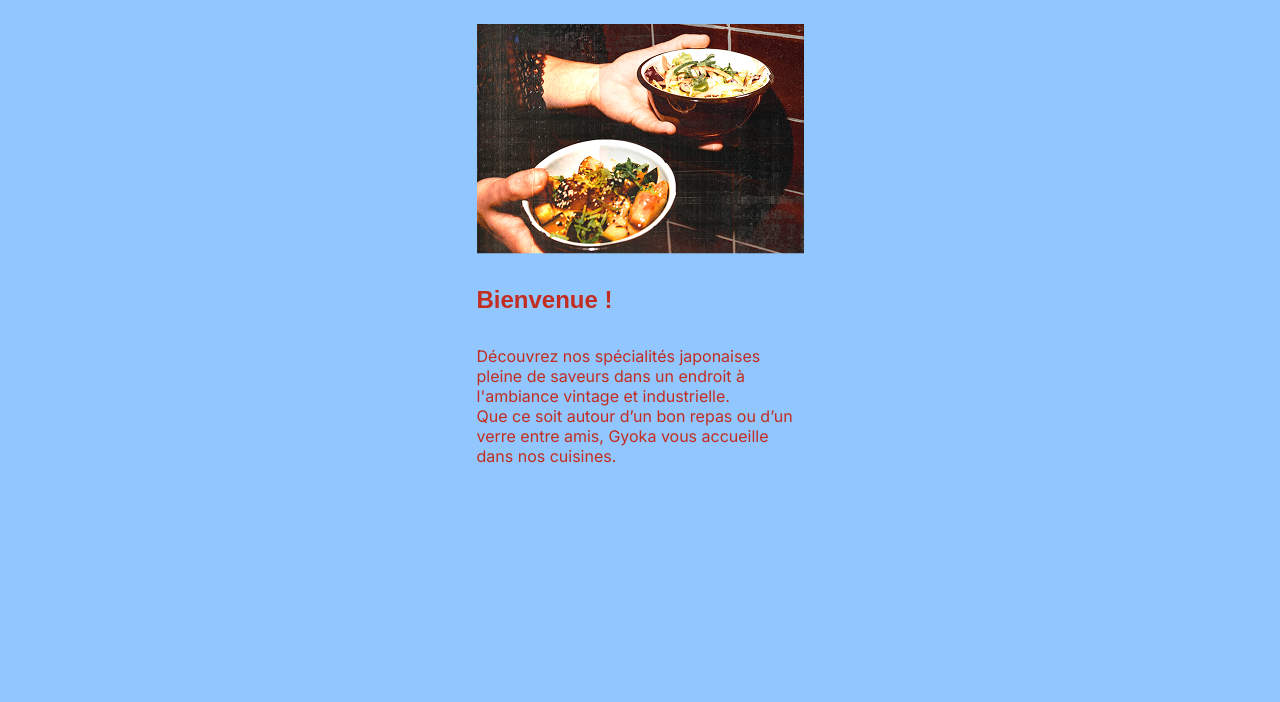
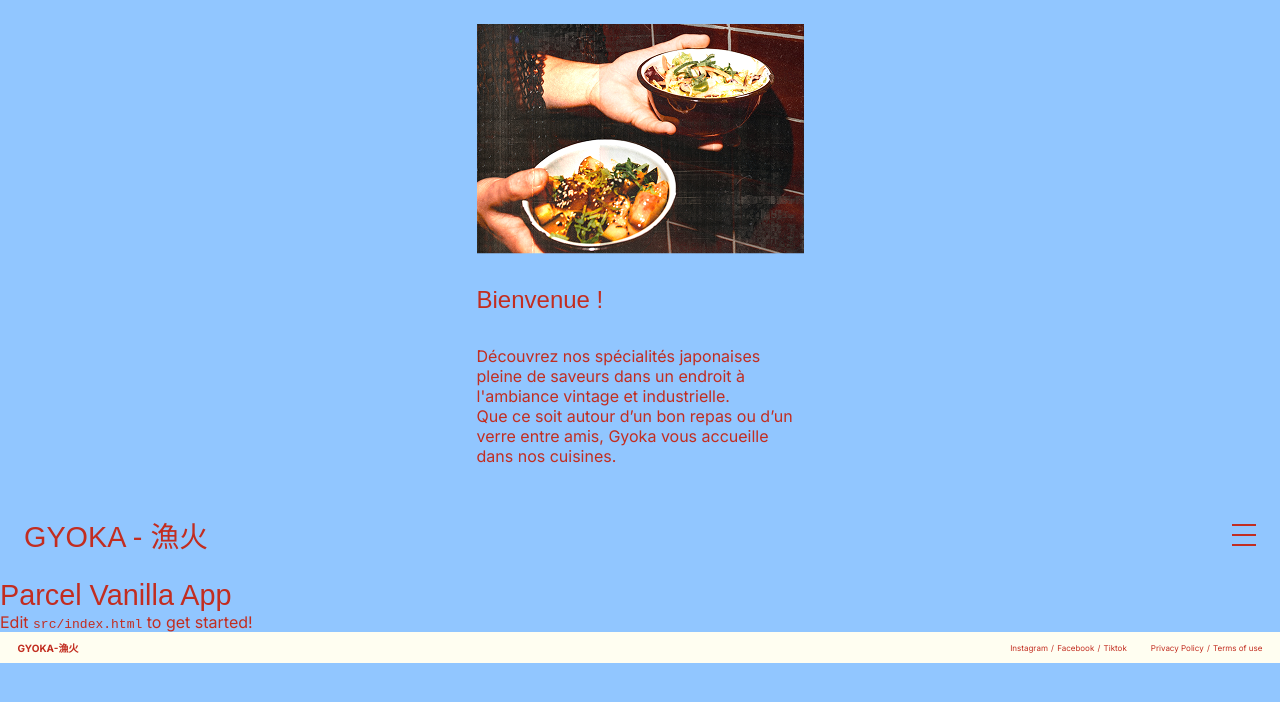
Before and after one commit to Oliviamorchetti/examen-2, a website built with Parcel: page src/index.html in a window 1280 px wide. Built offline with nearby package versions, Linux system fonts and the light colour scheme; a web font is replaced by a local one.

Commit message:
header et footer

```diff
--- a/src/_base.css
+++ b/src/_base.css
@@ -17,6 +17,7 @@ h1,
 h2 {
   font-family: "Dela Gothic One", sans-serif;
   color: #c22d20;
+  font-weight: 400;
 }
 h1 {
   font-size: 1.8rem;
@@ -39,4 +40,12 @@ p {
 
 footer {
   background-color: #fffef1;
+  color: #c22d20;
+  font-family: inter;
+  font-size: 0.5rem;
 }
+
+li {
+  text-decoration: none;
+  list-style-type: none;
+}
--- /dev/null
+++ b/src/_footer.css
@@ -0,0 +1,16 @@
+.footer-links {
+  display: flex;
+  gap: 0.2rem;
+}
+
+.footer-infos {
+  display: flex;
+  gap: 1.5rem;
+}
+
+.footer {
+  display: flex;
+  align-items: center;
+  justify-content: space-between;
+  padding: 0.5rem 1.1rem;
+}
--- /dev/null
+++ b/src/_header.css
@@ -0,0 +1,18 @@
+.header {
+  display: flex;
+  justify-content: space-between;
+  align-items: center;
+  padding: 1.5rem;
+}
+.header-burger {
+  display: flex;
+  flex-direction: column;
+  align-items: flex-start;
+  gap: 0.5rem;
+
+  div {
+    background: var(--color-text, #c22d20);
+    width: 1.5rem;
+    height: 0.125rem;
+  }
+}
--- a/src/index.html
+++ b/src/index.html
@@ -36,5 +36,32 @@
         accueille dans nos cuisines.
       </p>
     </div>
+    <header class="header">
+      <h1>GYOKA - 漁火</h1>
+      <div class="header-burger">
+        <div></div>
+        <div></div>
+        <div></div>
+      </div>
+    </header>
+    <h1>Parcel Vanilla App</h1>
+    <p>Edit <code>src/index.html</code> to get started!</p>
+    <footer class="footer">
+      <h3>GYOKA-漁火</h3>
+      <div class="footer-infos">
+        <ul class="footer-links">
+          <li>Instagram</li>
+          <li>/</li>
+          <li>Facebook</li>
+          <li>/</li>
+          <li>Tiktok</li>
+        </ul>
+        <ul class="footer-links">
+          <li>Privacy Policy</li>
+          <li>/</li>
+          <li>Terms of use</li>
+        </ul>
+      </div>
+    </footer>
   </body>
 </html>
--- a/src/main.css
+++ b/src/main.css
@@ -1,2 +1,4 @@
 @import "_base.css";
 @import "modules/_article.css";
+@import "_footer.css";
+@import "_header.css";
```
